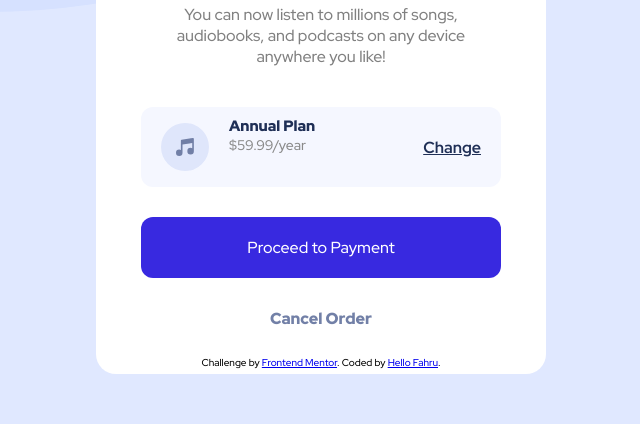
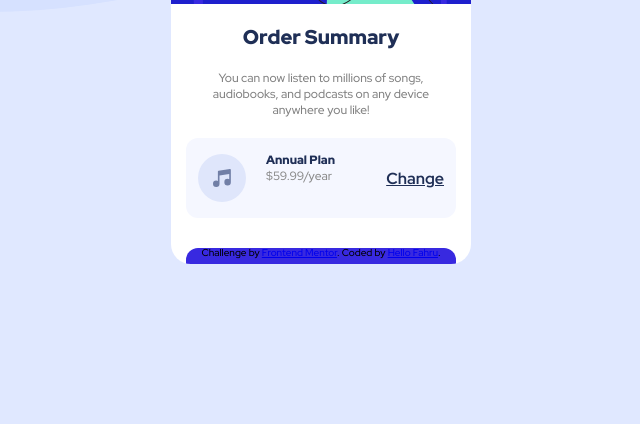
Before and after one commit to adinfahru/order-summary-frontendmentor, a plain HTML site: page index.html in a window 1280 px wide. Shown: the part 376-800 px from the top of the page, without its empty margins (319-959 px from the left). Drawn offline with Linux system fonts and the light colour scheme.

Commit message:
update css

```diff
--- a/style.css
+++ b/style.css
@@ -23,38 +23,40 @@ body {
     left: 50%;
     top: 50%;
     transform: translate(-50%, -50%);
-    max-width: 450px;
+    max-width: 300px;
+    max-height: 480px;
     background-color: white;
     border-radius: 20px;
     overflow: hidden;
 }
 
 .text-content {
-    padding: 10%;
+    padding: 5%;
     text-align: center;
 }
 
 .title {
     color: hsl(223, 47%, 23%);
     font-weight: 900;
-    font-size: 30px;
+    font-size: 20px;
     margin-bottom: 20px;
 }
 
 .text-content p {
     color: grey;
-    margin-bottom: 25px;
+    margin-bottom: 20px;
+    font-size: 12px;
 }
 
 .plan-box {
     background-color: hsl(225, 100%, 98%);
     border-radius: 12px;
     display: flex;
-    padding: 20px;
+    padding: 12px;
     height: 80px;
     align-items: center;
     justify-content: space-between;
-    margin-top: 40px;
+    margin-top: 10px;
 }
 
 .plan-box-left {
@@ -69,12 +71,12 @@ body {
 
 .plan-box-left div h5{
     font-weight: 900;
-    font-size: 15px;
+    font-size: 12px;
     color: hsl(223, 47%, 23%);
 }
 
 .plan-box-left div p{
-    font-size: 14px;
+    font-size: 12px;
     color: #8a8a8a;
 }
 
```
